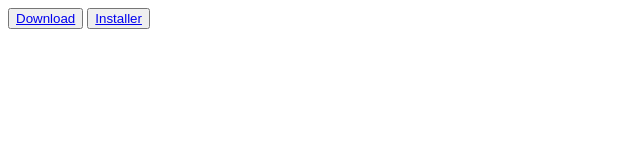
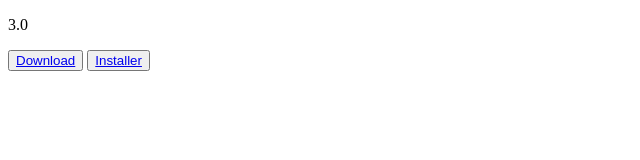
Before and after one commit to ian1447/ian1447.github.io, a plain HTML site: page index.html in a window 1280 px wide. Shown: the whole page, without its empty margins (0-640 px from the left). Drawn offline with Linux system fonts and the light colour scheme.

Commit message:
Update index.html

```diff
--- a/index.html
+++ b/index.html
@@ -4,7 +4,7 @@
     <meta charset="UTF-8" />
     <meta http-equiv="X-UA-Compatible" content="IE=edge" />
     <meta name="viewport" content="width=device-width, initial-scale=1.0" />
-    <title>Document</title>
+    <title>Updater</title>
     <style type="text/css">
       .background_img {
         background-image: "giphy.gif";
@@ -15,6 +15,7 @@
     </style>
   </head>
   <body id="background_img">
+    <p>3.0</p>
     <button>
       <a href="/updates/updater.zip" download>
         Download
```
